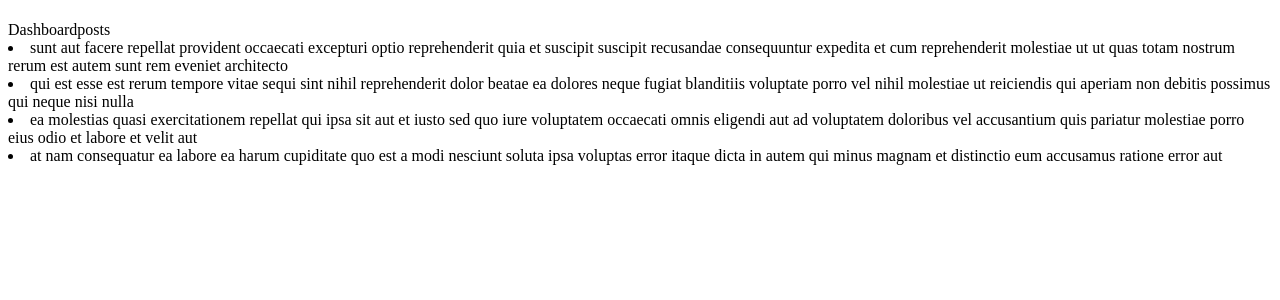
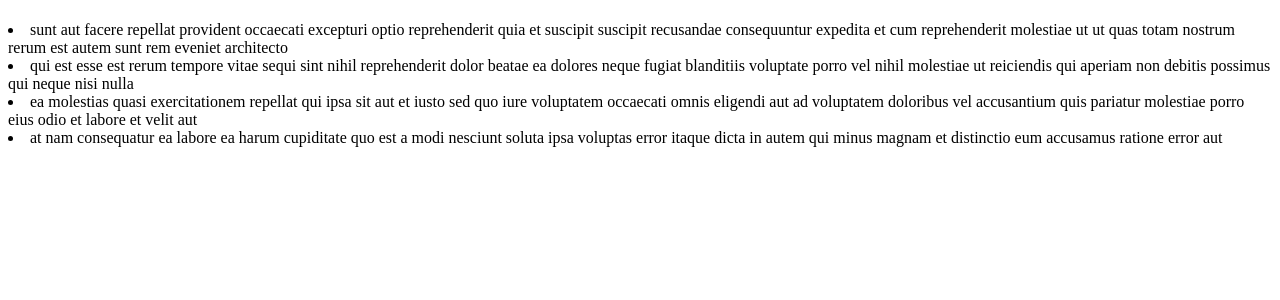
Before and after one commit to mactanxin/ng-blog, an Angular app: page / in a window 1280 px wide. Shown: the top 300 px of the page. Built offline with nearby package versions, Linux system fonts and the light colour scheme.

Commit message:
DELETED: redundant nav

```diff
--- a/src/app/app.component.html
+++ b/src/app/app.component.html
@@ -3,8 +3,6 @@
 </h1>
 
 <nav>
-    <a routerLink="/dashboard" routerLinkActive="active">Dashboard</a>
-    <a routerLink="/posts" routerLinkActive="active">posts</a>
     <li *ngFor="let post of posts " [class.selected]="post === selectedPost" (click)="onSelect(post)">
       <span class="badge">{{post.title}}</span> {{post.body}}
     </li>
```
